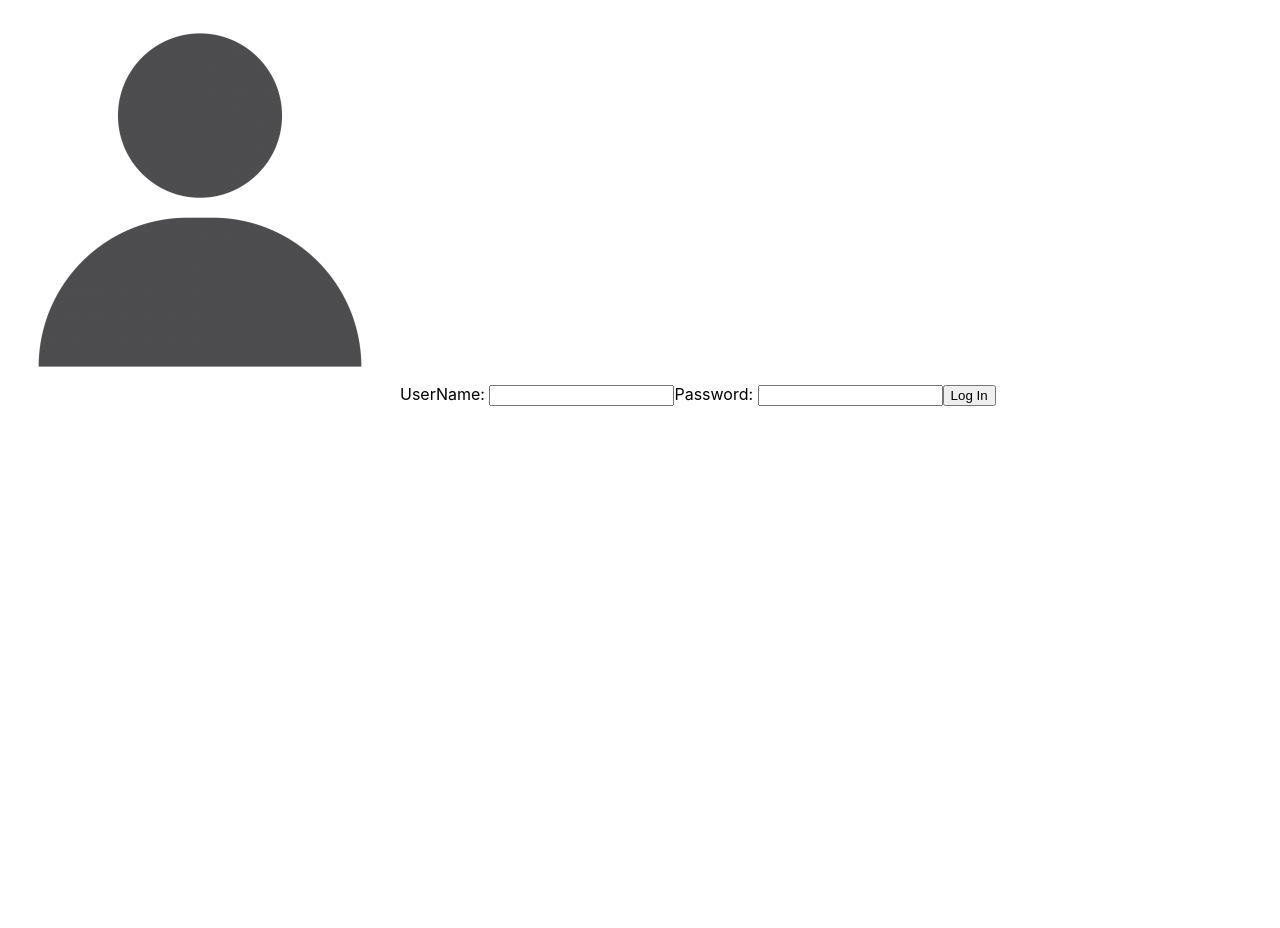
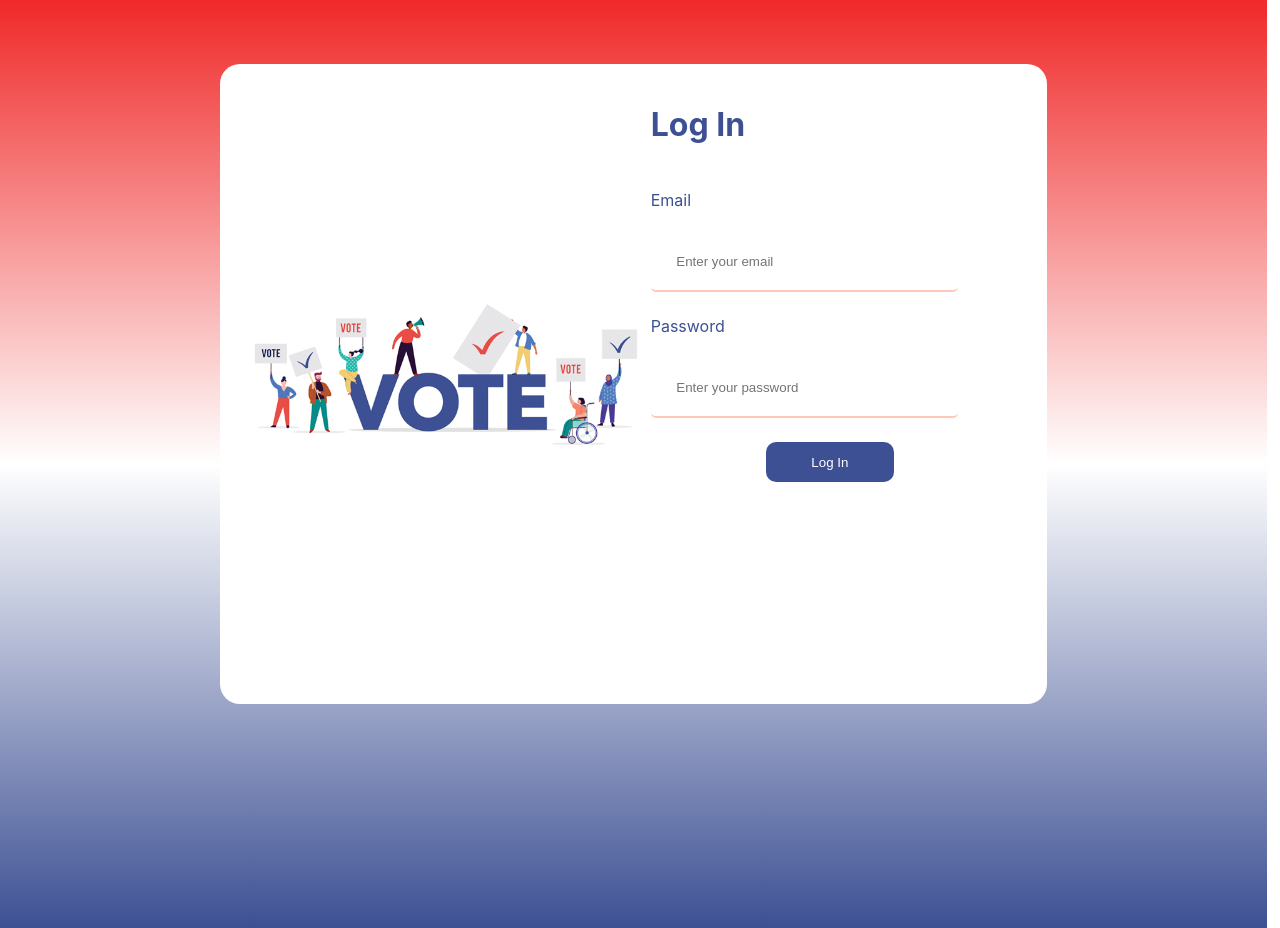
Before and after one commit to NibrasM/WA_Voting1, a React (Create React App) app: page / in a window 1280 px wide. Before the commit the page ends 800 px from the top, so only its background shows below. Built offline with nearby package versions, Linux system fonts and the light colour scheme.

Commit message:
css-added for  login page

```diff
--- a/src/components/Login.css
+++ b/src/components/Login.css
@@ -0,0 +1,70 @@
+.page-container {
+  background-image: linear-gradient(
+    to bottom,
+    rgb(240, 41, 41),
+    white,
+    rgb(61, 80, 147)
+  );
+  padding: 8vh 5vw;
+  height: 100vh;
+  display: flex;
+  justify-content: center;
+  width: 89vw;
+}
+h1 {
+  color: rgb(61, 80, 147);
+}
+.img-container {
+  width: 30vw;
+  height: 80vh;
+  padding-left: 3%;
+  background-color: white;
+  border-top-left-radius: 20px;
+  border-bottom-left-radius: 20px;
+}
+.vote {
+  margin-top: 30vh;
+  width: 100%;
+  background-position: center;
+  background-size: cover;
+}
+.login-form {
+  display: flex;
+  flex-direction: column;
+  align-items: left;
+  gap: 3vh;
+  height: 75vh;
+  width: 30vw;
+  border-top-right-radius: 20px;
+  border-bottom-right-radius: 20px;
+  padding: 2.5vh 1vw;
+  background-color: white;
+}
+.user-img {
+  width: 10vw;
+  height: 20vh;
+  border-radius: 10%;
+  border: 3px solid rgb(61, 80, 147);
+}
+
+.login-btn {
+  width: 10vw;
+  background-color: rgb(61, 80, 147);
+  color: white;
+  border: none;
+  border-radius: 10px;
+  padding: 1vw;
+  margin-left: 30%;
+}
+
+.input-feild {
+  width: 20vw;
+  height: 5vh;
+  border-radius: 5px;
+  border: none;
+  border-bottom: 2px solid rgb(255, 199, 181);
+  padding: 1vh 2vw;
+}
+.label-feild {
+  color: rgb(61, 80, 147);
+}
--- a/src/components/Login.jsx
+++ b/src/components/Login.jsx
@@ -3,7 +3,9 @@ import { useCookies } from "react-cookie";
 import Admin from "./Admin";
 import Logout from "./Logout";
 import Voting from "./Voting";
+import "./Login.css";
 import usePhoto from "./../assets/user.png";
+import voteImg from "./../assets/vote.png";
 function Login() {
   const users = [
     {
@@ -225,10 +227,6 @@ function Login() {
     },
   ];
 
-  //to set a new key in object user (isVotted)
-  // users.forEach((user) => {
-  //   user.isVoted = false;
-  // });
   //to know which user logged in
   const [cookies, setCookie] = useCookies(["isLoggedIn"]);
   const [isLogged, setIsLogged] = useState(cookies.isLoggedIn === "ture");
@@ -274,35 +272,40 @@ function Login() {
   };
 
   return !isLogged ? (
-    <div>
+    <div className="page-container">
+      <div className="img-container">
+        <img className="vote" src={voteImg}></img>
+      </div>
       <form className="login-form" onSubmit={loginHandler}>
-        <img src={usePhoto} />
-        <label>
-          UserName:{" "}
+        <h1>Log In</h1>
+        <label className="label-feild">Email </label>
         <input
+          className="input-feild"
+          placeholder="Enter your email"
           type="email"
           onChange={(e) => {
             setEmail(e.target.value);
           }}
         />
-        </label>
-        <label>
-          Password:{" "}
+
+        <label className="label-feild">Password </label>
         <input
+          className="input-feild"
+          placeholder="Enter your password"
           type="password"
           onChange={(e) => {
             setPassword(e.target.value);
           }}
         />
-        </label>
-        <button>Log In</button>
+
+        <button className="login-btn">Log In</button>
       </form>
     </div>
   ) : (
     <div>
       <Voting logIn={setIsLogged} username={loggedUser.name}></Voting>
       <Admin usersArray={users}></Admin>
-      <Logout logIn={setIsLogged}></Logout>;
+      <Logout logIn={setIsLogged}></Logout>
     </div>
   );
 }
--- /dev/null
+++ b/src/components/PartyCard.css
@@ -0,0 +1,4 @@
+.party-container {
+  display: flex;
+  flex-direction: column;
+}
--- a/src/components/PartyCard.jsx
+++ b/src/components/PartyCard.jsx
@@ -1,3 +1,5 @@
+import "./PartyCard.css";
+
 export default function PartyCard({
   party,
   parties,
@@ -16,10 +18,10 @@ export default function PartyCard({
   };
 
   return (
-    <div>
-      <p>{party.name}</p>
-      <label>{party.votes}</label>
-      <button onClick={vote} disabled={disabled}>
+    <div className="party-container">
+      <p className="party-name">{party.name}</p>
+      <label className="party-votes">{party.votes}</label>
+      <button className="vote-btn" onClick={vote} disabled={disabled}>
         Vote
       </button>
     </div>
```
Also changed, not shown: src/assets/vote.png (added). Lines whose indentation alone changed are shown as unchanged.
